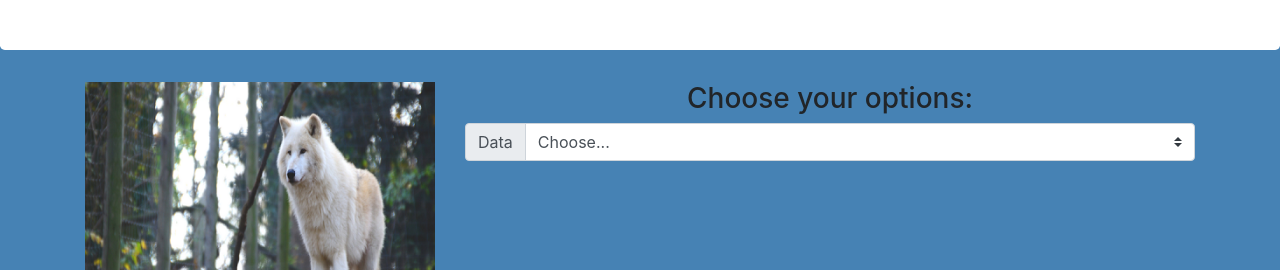
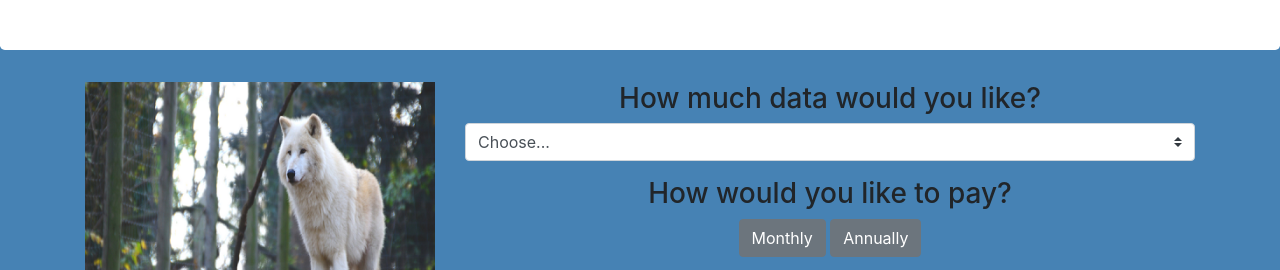
Before and after one commit to amandajwright/amina-amanda-data-plan-project, a plain HTML site: page lonewolf.html in a window 1280 px wide. Shown: the part 530-800 px from the top of the page. Drawn offline with nearby package versions, Linux system fonts and the light colour scheme.

Commit message:
Adding payment options to lonewolf

```diff
--- a/css/custom.css
+++ b/css/custom.css
@@ -13,6 +13,9 @@ body, .navbar {
   margin-bottom: 20px;
   width: 100%;
 }
+.custom-select {
+  width: 100%;
+}
 footer {
   background-color: grey;
 }
--- a/lonewolf.html
+++ b/lonewolf.html
@@ -54,11 +54,9 @@
         </ul>
       </div><!-- /#lonewolf -->
       <div id="choose-your-options" class="col-md-8">
-        <h3>Choose your options:</h3>
+        <div id="data-options">
+          <h3>How much data would you like?</h3>
           <div class="input-group mb-3">
-  <div class="input-group-prepend">
-    <label class="input-group-text" for="inputGroupSelect01">Data</label>
-  </div>
             <select class="custom-select" id="inputGroupSelect01">
               <option selected>Choose...</option>
               <option value="1">3GB</option>
@@ -66,11 +64,25 @@
               <option value="3">15GB</option>
               <option value="3">30GB</option>
             </select>
-</div>
+          </div><!-- /.input-group -->
+        </div><!-- /#data-options -->
+        <div id="payment-options">
+          <h3>How would you like to pay?</h3>
+          <div class="btn-group-toggle" data-toggle="buttons">
+            <label class="btn btn-secondary">
+              <input type="checkbox" autocomplete="off"> Monthly
+            </label>
+            <label class="btn btn-secondary">
+              <input type="checkbox" autocomplete="off"> Annually
+            </label>
+          </div><!-- /.btn-group -->
+        </div><!-- /#payment-options -->
+      </div><!-- /#choose-your-options -->
+      <div id="total-checkout">
+
         </div>
     </div><!-- /body .row -->
-  </div>
-  <!-- /body .container -->
+  </div><!-- /body .container -->
 
 
 </body>
```
Lines whose indentation alone changed are shown as unchanged.
